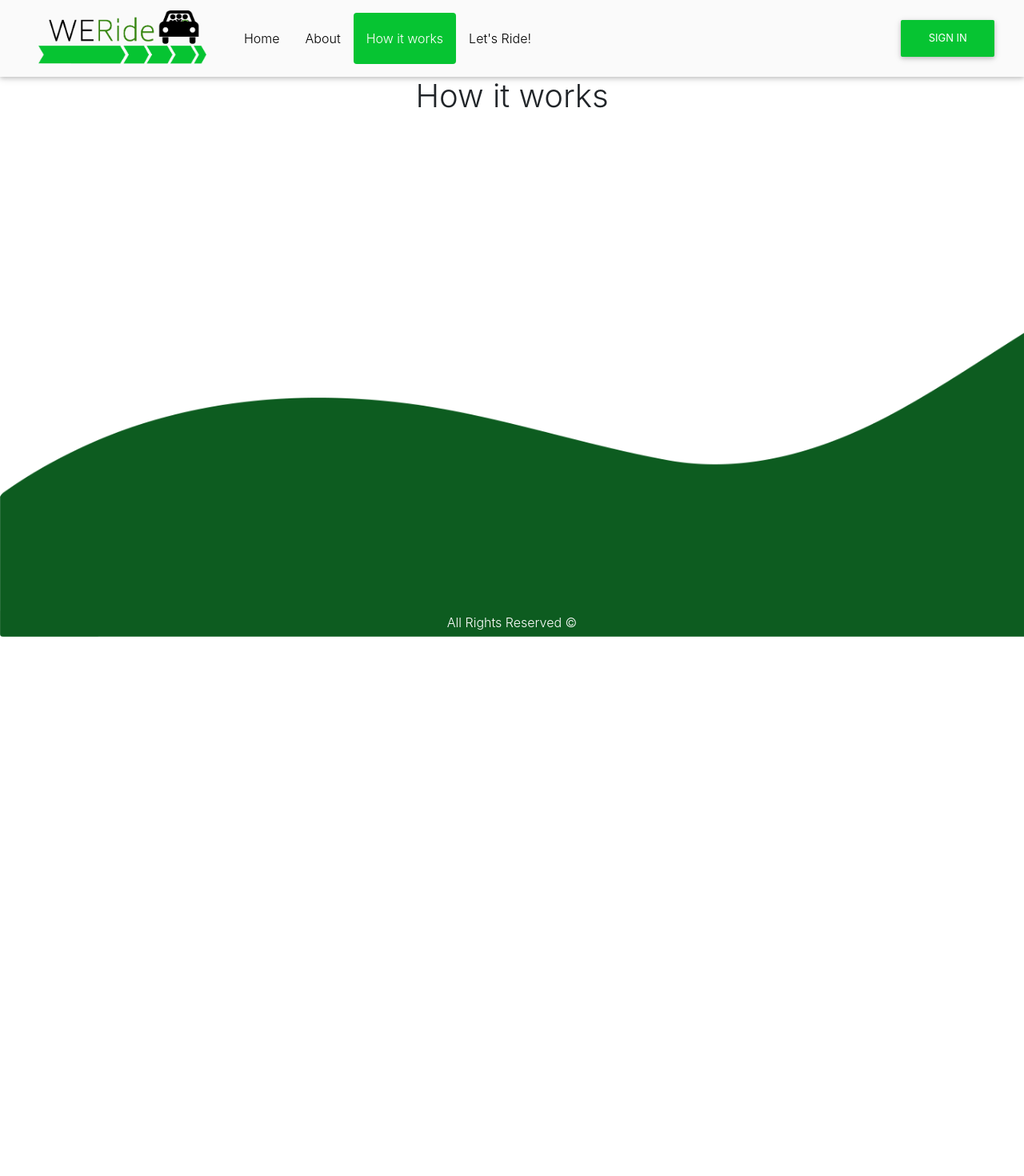
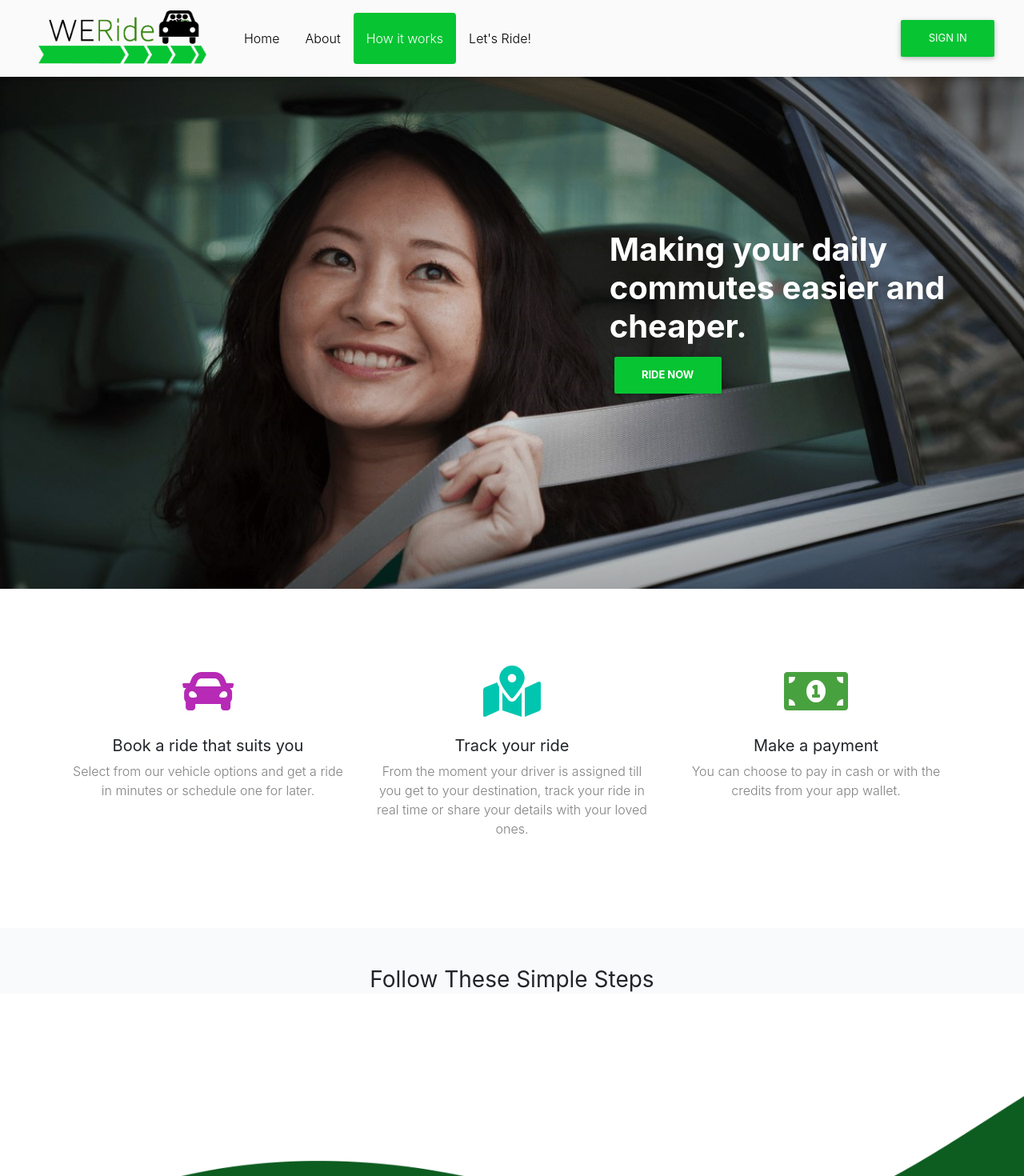
Before and after one commit to alikamranch/weride-web, a React (Create React App) app: page /how in a window 1280 px wide. Shown: the top 1470 px of the page at 80% size. Before the commit the page ends 800 px from the top, so only its background shows below. Built offline with nearby package versions, Linux system fonts and the light colour scheme.

Commit message:
How page started and half done

```diff
--- a/src/components/Pages/How/How.css
+++ b/src/components/Pages/How/How.css
@@ -0,0 +1,27 @@
+.how-background {
+    background-image: url("../../../assets/images/how-carousel.png");
+    background-size: cover;
+    background-position: center;
+    min-height: 80vh;
+}
+
+.how-carousel-heading {
+    color: white;
+    font-weight: 650;
+}
+
+.how-car-icon {
+    color: #b62ab5;
+}
+
+.how-map-icon {
+    color: #00c6b0;
+}
+
+.how-pay-icon {
+    color: #48a13f;
+}
+
+.how-container-bg {
+    background-color: #f9fafb;
+}
--- a/src/components/Pages/How/How.jsx
+++ b/src/components/Pages/How/How.jsx
@@ -1,16 +1,95 @@
 import React from 'react';
+import { Helmet } from 'react-helmet';
+import { MDBContainer, MDBRow, MDBCol, MDBBtn, MDBIcon } from 'mdbreact';
+import './How.css';
+import { Link } from 'react-router-dom';
 
 function How() {
     return (
         <div>
-            <h1>How it works</h1>
+            <div className="how-background img-fluid">
+                <Helmet>
+                    <title>How it works</title>
+                </Helmet>
+
+                {/* carousel image */}
+                <MDBContainer fluid>
+                    <MDBRow className="text-left">
+                        <MDBCol md="7">
+
+                        </MDBCol>
+                        <MDBCol md="5">
+                            <br />
+                            <br />
+                            <br />
+                            <br />
+                            <br />
+                            <br />
+                            <br />
+                            <br />
+                            <h1 className="how-carousel-heading">Making your daily commutes easier and cheaper.</h1>
+                            <Link to="/ride">
+                                <MDBBtn color="#06c432"> <b>Ride now</b> </MDBBtn>
+                            </Link>
+
+                        </MDBCol>
+                    </MDBRow>
+                </MDBContainer>
+                {/* carousel image end */}
+            </div>
+
             <br />
             <br />
             <br />
             <br />
+
+            <div>
+                {/* featurette after carousel */}
+                <MDBContainer>
+                    <MDBRow>
+                        <MDBCol lg="4">
+                            <MDBIcon icon="car" size="4x" className="how-car-icon" />
+                            <br />
+                            <br />
+                            <h5><b>Book a ride that suits you</b></h5>
+                            <p className="home-carpool-paragragh">Select from our vehicle options and get a ride in minutes or schedule one for later.</p>
+                        </MDBCol>
+
+                        <MDBCol lg="4">
+                            <MDBIcon icon="map-marked-alt" size="4x" className="how-map-icon" />
+                            <br />
+                            <br />
+                            <h5><b>Track your ride</b></h5>
+                            <p className="home-carpool-paragragh">From the moment your driver is assigned till you get to your destination, track your ride in real time or share your details with your loved ones.</p>
+                        </MDBCol>
+
+                        <MDBCol lg="4">
+                            <MDBIcon icon="money-bill-alt" size="4x" className="how-pay-icon" />
+                            <br />
+                            <br />
+                            <h5><b>Make a payment</b></h5>
+                            <p className="home-carpool-paragragh">You can choose to pay in cash or with the credits from your app wallet. </p>
+                        </MDBCol>
+                    </MDBRow>
+                </MDBContainer>
+                {/* featurette after carousel end */}
+            </div>
+
             <br />
             <br />
+            <br />
+            <br />
+
+            <div>
+                <MDBContainer fluid className="how-container-bg">
+                    <br />
+                    <br />
+                    <h3><b>Follow These Simple Steps </b></h3>
+                </MDBContainer>
+
+            </div>
         </div>
+
     );
 }
 
--- a/src/components/Pages/Ride/Ride.jsx
+++ b/src/components/Pages/Ride/Ride.jsx
@@ -1,8 +1,12 @@
 import React from 'react';
+import { Helmet } from 'react-helmet';
 
 function Ride() {
     return (
         <div>
+            <Helmet>
+                <title>Let's Ride!</title>
+            </Helmet>
             <h1>Let's Ride</h1>
             <br />
             <br />
```
Also changed, not shown: src/assets/images/how-carousel.png (added).
